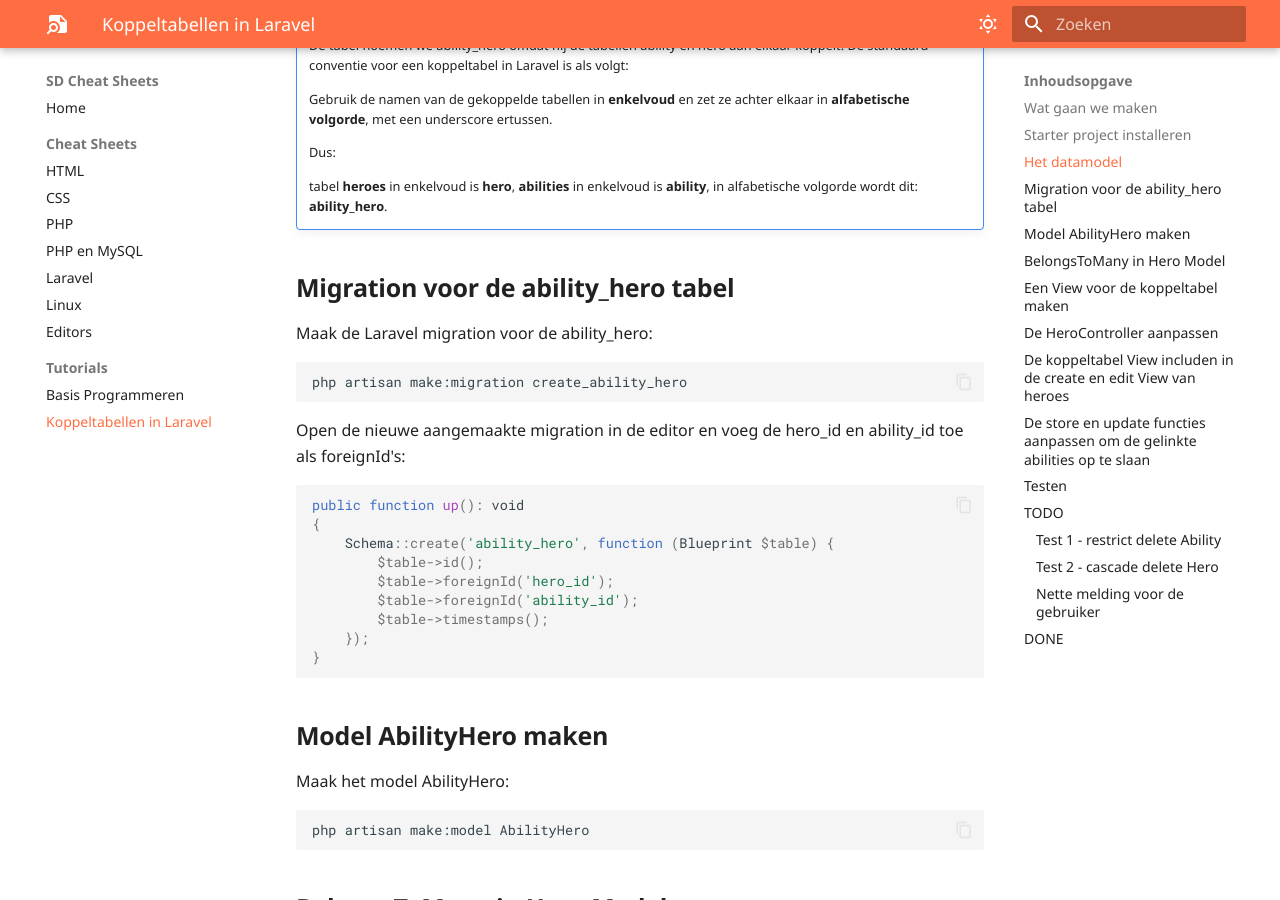
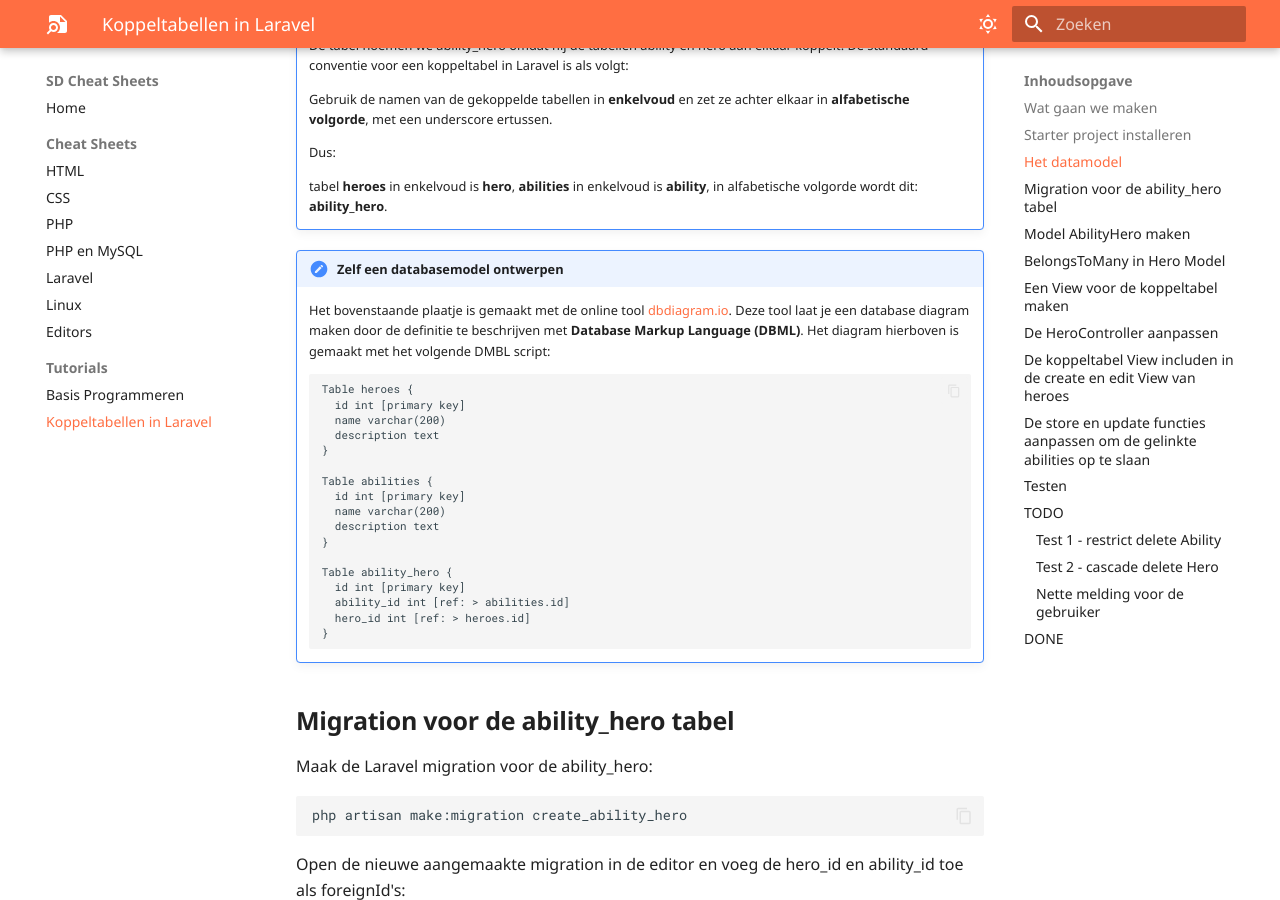
Before and after one commit to Dawied/SDCheatSheets, an MkDocs documentation site: the page built from docs/koppeltabellen-in-laravel.md, in a window 1280 px wide and 900 px high, scrolled down 2448 px. Built offline with MkDocs 1.6.1 and Material for MkDocs 9.7.7, drawn with Linux system fonts in a browser that asks for light colours; some web fonts are replaced.

Commit message:
dbdiagram.io note

````diff
--- a/docs/koppeltabellen-in-laravel.md
+++ b/docs/koppeltabellen-in-laravel.md
@@ -95,6 +95,29 @@ Je ziet dat er tussen de heroes en de abilities een nieuwe tabel staat. Dit is d
     Dus:
 
     tabel **heroes** in enkelvoud is **hero**, **abilities** in enkelvoud is **ability**, in alfabetische volgorde wordt dit: **ability_hero**.
+
+!!! note "Zelf een databasemodel ontwerpen"
+    Het bovenstaande plaatje is gemaakt met de online tool <a target="_blank" href="https://dbdiagram.io">dbdiagram.io</a>. Deze tool laat je een database diagram maken door de definitie te beschrijven met **Database Markup Language (DBML)**. Het diagram hierboven is gemaakt met het volgende DMBL script:
+
+    ```
+    Table heroes {
+      id int [primary key]
+      name varchar(200)
+      description text
+    }
+
+    Table abilities {
+      id int [primary key]
+      name varchar(200)
+      description text
+    }
+
+    Table ability_hero {
+      id int [primary key]
+      ability_id int [ref: > abilities.id]
+      hero_id int [ref: > heroes.id]
+    }
+    ```
 
 
 ## Migration voor de ability_hero tabel
````
